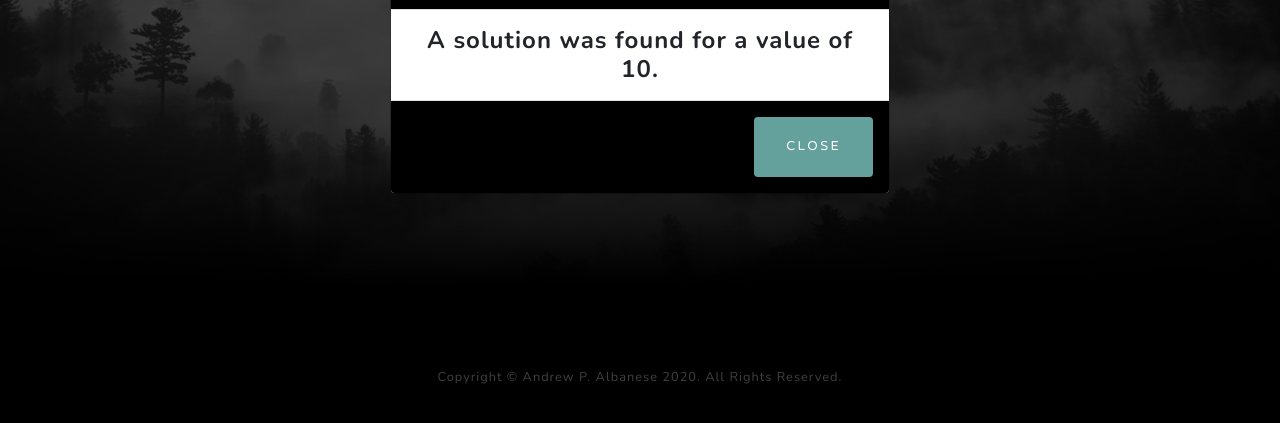
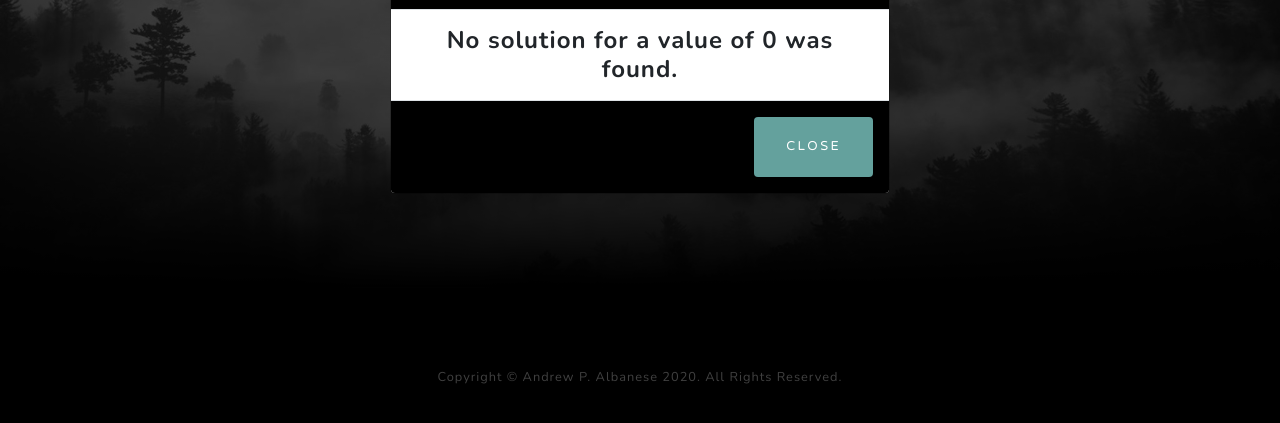
Before and after one commit to ASTR0NAUTJ0NES/SumOfAllFearsSite, a plain HTML site: page SumOfAllFearsSite/index.html in a window 1280 px wide. Both pictures are taken after a click on the button "SUBMIT". Shown: the part 1168-1591 px from the top of the page. Drawn offline with nearby package versions, Linux system fonts and the light colour scheme.

Commit message:
added working logic for the algorithm

```diff
--- a/SumOfAllFearsSite/Scripts/custom.js
+++ b/SumOfAllFearsSite/Scripts/custom.js
@@ -4,6 +4,9 @@ document.getElementById("submitBtn").addEventListener("click", function () {
 
     let inputVal = Number(document.getElementById("inputNum").value);
 
+    if (inputVal == 0 || inputVal == 1 | inputVal == 2) {
+        document.getElementById("resultSpan").innerHTML = `No solution for a value of ${inputVal} was found.`;
+    } else {
         const givenArr = [10, 15, 3, 7];
 
         let outputMessage = "";
@@ -25,4 +28,5 @@ document.getElementById("submitBtn").addEventListener("click", function () {
         }
 
         document.getElementById("resultSpan").innerHTML = outputMessage;
+    }
 });
--- a/SumOfAllFearsSite/index.html
+++ b/SumOfAllFearsSite/index.html
@@ -58,7 +58,7 @@
                     </h3>
                     <h2 class="text-white mb-5">Enter a number: </h2>
                     <form class="form-inline d-flex">
-                        <input class="form-control flex mx-auto mr-0 mr-sm-2 mb-3 mb-sm-0" id="inputNum" type="number" value="10" size="1" min="10" max="25"/>
+                        <input class="form-control flex mx-auto mr-0 mr-sm-2 mb-3 mb-sm-0" id="inputNum" type="number" value="0" size="1" min="0"/>
                         <button class="btn btn-primary mx-auto" data-toggle="modal" data-target="#resultModal" type="button" id="submitBtn">Submit</button>
                     </form>
                 </div>
```
Lines whose indentation alone changed are shown as unchanged.
